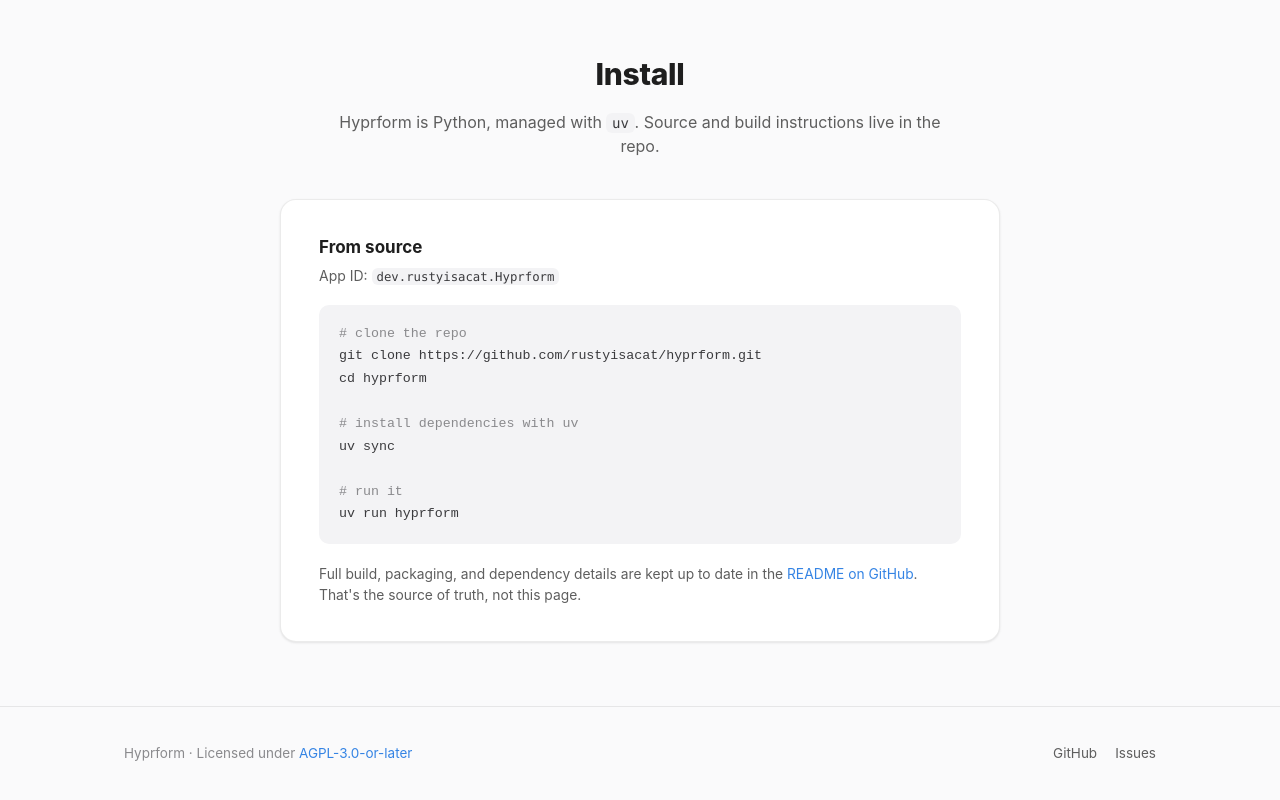
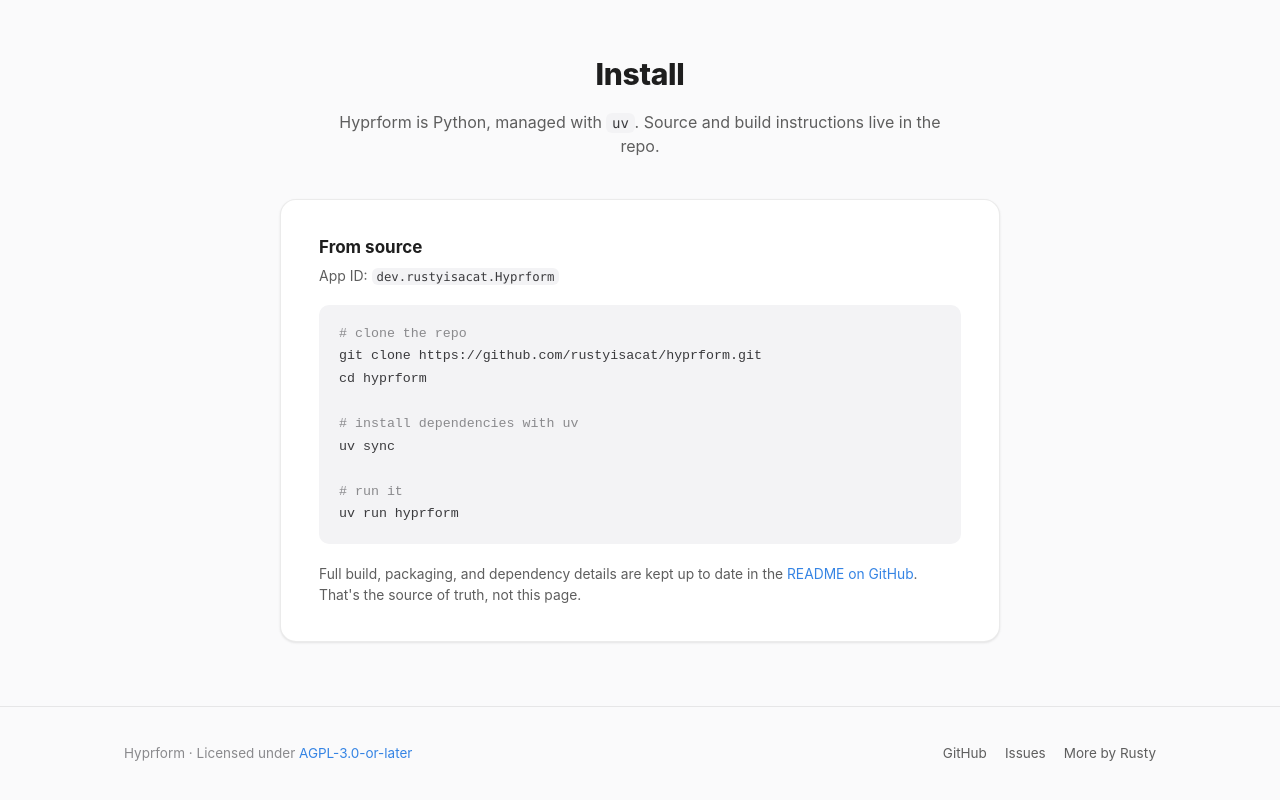
Before and after one commit to rustyisacat/hyprform, a plain HTML site: page docs/index.html in a window 1280 px wide. Shown: the part 3157-3957 px from the top of the page. Drawn offline with Linux system fonts and the light colour scheme.

Commit message:
Link back to rusty.is-a.dev in the footer

```diff
--- a/docs/index.html
+++ b/docs/index.html
@@ -759,6 +759,7 @@
     <div class="footer-links">
       <a href="https://github.com/rustyisacat/hyprform">GitHub</a>
       <a href="https://github.com/rustyisacat/hyprform/issues">Issues</a>
+      <a href="https://rusty.is-a.dev">More by Rusty</a>
     </div>
   </div>
 </footer>
```
